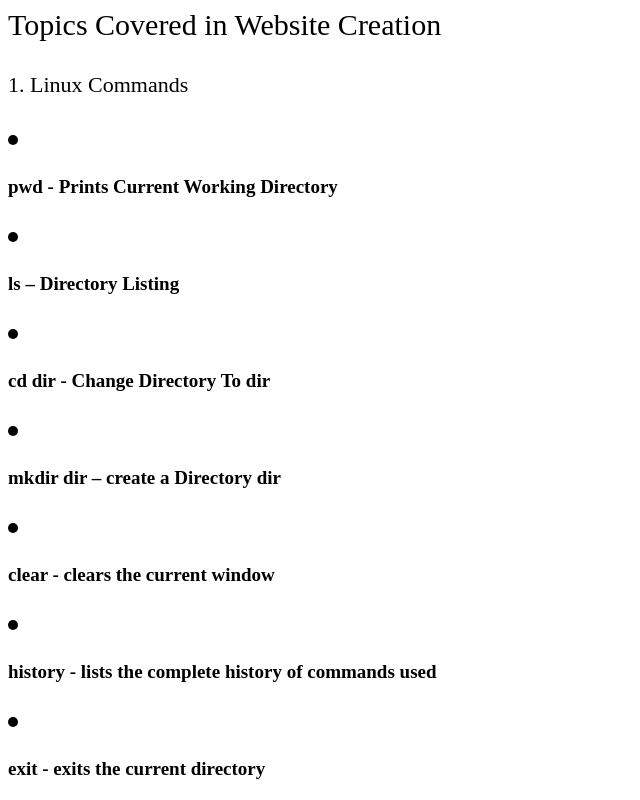
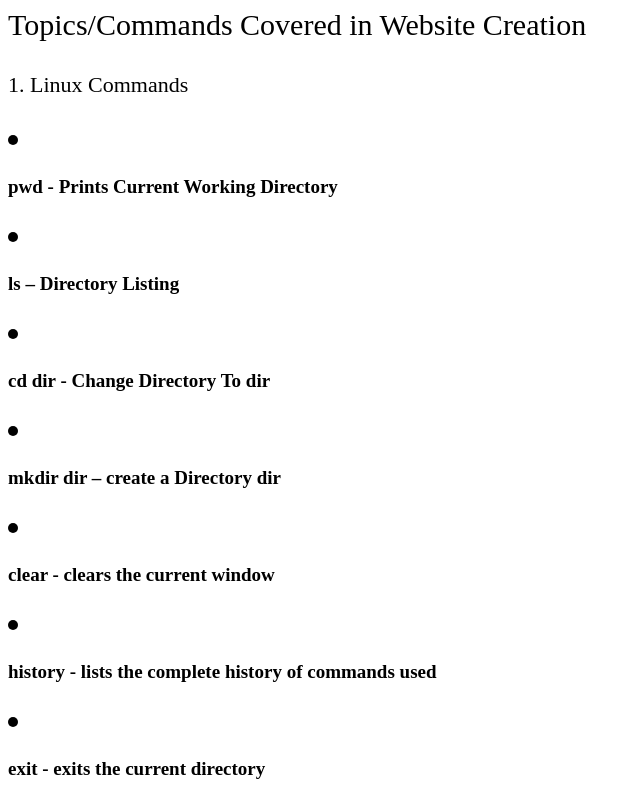
Before and after one commit to sravyamyla/IS601_FirstWebsite, a plain HTML site: page index.html in a window 1280 px wide. Shown: the top 800 px of the page, without its empty margins (0-640 px from the left). Drawn offline with Linux system fonts and the light colour scheme.

Commit message:
Update index.html

```diff
--- a/index.html
+++ b/index.html
@@ -1,7 +1,7 @@
 <html>
 		<head>
 			<tittle>
-				<p style="font-size:30px"> Topics Covered in Website Creation </p>
+				<p style="font-size:30px"> Topics/Commands Covered in Website Creation </p>
 			</tittle>
 		</head>
 	<body>
```
